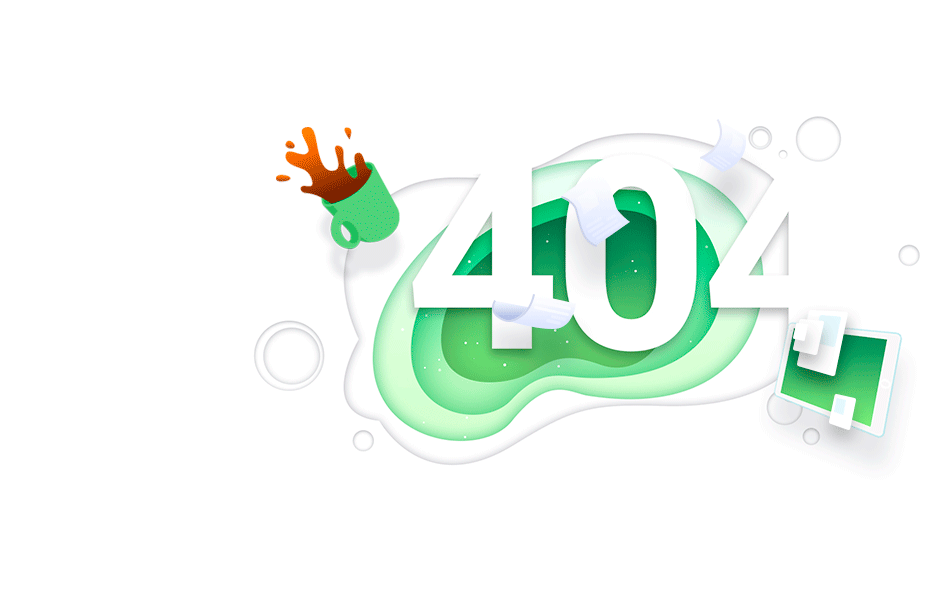
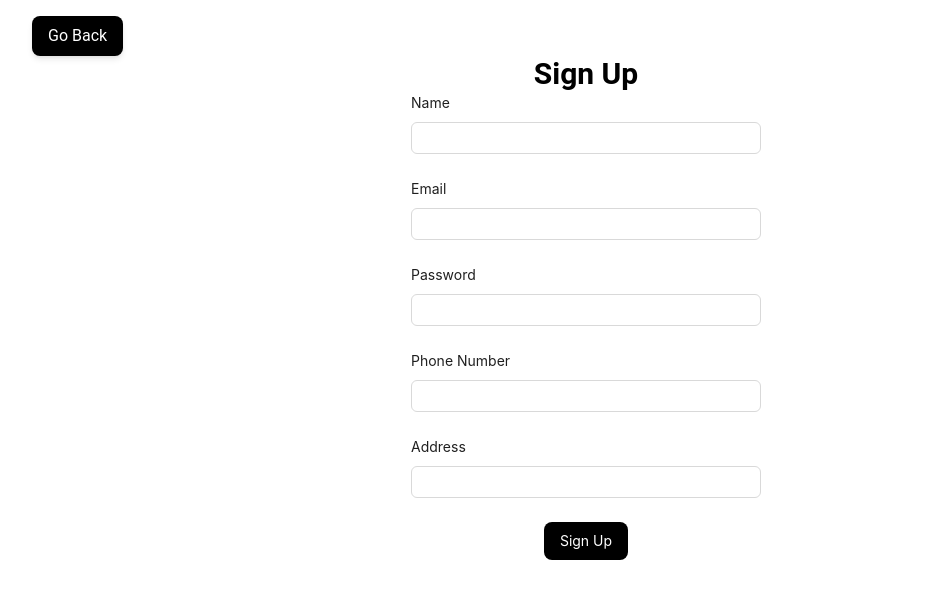
Before and after one commit to habib-153/ShineSlot_Client, a React (Vite) app: page /signUp in a window 1280 px wide. Before the commit this address had no page. Shown: the top 598 px of the page, without its empty margins (54-1005 px from the left). Built offline with nearby package versions, Linux system fonts and the light colour scheme.

Commit message:
feat: Update routes for sign up page and add antd dependency

```diff
--- a/package.json
+++ b/package.json
@@ -14,6 +14,7 @@
     "@material-tailwind/react": "^2.1.9",
     "@reduxjs/toolkit": "^2.2.6",
     "@types/react-redux": "^7.1.33",
+    "antd": "^5.20.2",
     "axios": "^1.7.2",
     "lodash": "^4.17.21",
     "react": "^18.3.1",
--- a/src/App.tsx
+++ b/src/App.tsx
@@ -1,4 +1,3 @@
-import { Toaster } from "sonner";
 import MainLayout from "./components/layouts/MainLayout";
 
 const App = () => {
@@ -6,7 +5,6 @@ const App = () => {
   return (
     <div className="">
       <MainLayout />
-      <Toaster position="top-right" />
     </div>
   );
 };
--- /dev/null
+++ b/src/components/form/CustomForm.tsx
@@ -0,0 +1,41 @@
+/* eslint-disable @typescript-eslint/no-explicit-any */
+import { Form } from "antd";
+import { ReactNode } from "react";
+import { FieldValues, FormProvider, SubmitHandler, useForm } from "react-hook-form";
+
+type TFormConfig = {
+    defaultValues?: Record<string, any>;
+    resolver?: any;
+}
+
+type TFormProps = {
+    onSubmit: SubmitHandler<FieldValues>
+    children: ReactNode
+} & TFormConfig
+
+const CustomForm = ({onSubmit, children, defaultValues, resolver} : TFormProps) => {
+    const formConfig: TFormConfig = {};
+
+  if (defaultValues) {
+    formConfig['defaultValues'] = defaultValues;
+  }
+
+  if (resolver) {
+    formConfig['resolver'] = resolver;
+  }
+
+  const methods = useForm(formConfig);
+
+    const submit: SubmitHandler<FieldValues> = (data) => {
+    onSubmit(data);
+    methods.reset();
+  }
+
+  return (
+    <FormProvider {...methods}>
+      <Form layout='vertical' onFinish={methods.handleSubmit(submit)}>{children}</Form>
+    </FormProvider>
+  );
+};
+
+export default CustomForm;
--- /dev/null
+++ b/src/components/form/CustomInput.tsx
@@ -0,0 +1,27 @@
+import { Form, Input } from "antd";
+import { Controller } from "react-hook-form";
+
+type TInputProps = {
+  type: string;
+  name: string;
+  label?: string;
+  disabled?: boolean;
+};
+
+const CustomInput = ({ type, name, label, disabled }: TInputProps) => {
+  return (
+    <div >
+      <Controller
+        name={name}
+        render={({ field, fieldState: {error} }) => (
+          <Form.Item label={label}>
+            <Input disabled={disabled} {...field} type={type} id={name} />
+            {error && <small style={{ color: "red" }}>{error.message}</small>}
+          </Form.Item>
+        )}
+      />
+    </div>
+  );
+};
+
+export default CustomInput;
--- a/src/components/ui/Home/Footer.tsx
+++ b/src/components/ui/Home/Footer.tsx
@@ -3,7 +3,7 @@ const Footer = () => {
   return (
     <>
       <footer className="bg-[#f2f2f2] p-10 bg-base-200 text-base-content">
-      <div className="max-w-[1200px] mx-auto grid sm:grid-cols-2 gap-12 md:grid-cols-4 items-center text-[#1a1c1cfd]  footer">
+      <div className="container mx-auto grid sm:grid-cols-2 gap-12 md:grid-cols-4 items-center text-[#1a1c1cfd]  footer">
         <aside>
           {/* <img className="my-3 size-16" src={logo} alt="" /> */}
           <p>
--- a/src/components/ui/Home/Header.tsx
+++ b/src/components/ui/Home/Header.tsx
@@ -41,7 +41,7 @@ const Header = () => {
   return (
     <div className="bg-[#1a1c1cfd]">
       <Navbar
-        className="mx-auto max-w-[1200px] bg-transparent border-0 px-0  w-full py-3"
+        className="mx-auto container bg-transparent border-0 px-0  w-full py-3"
         placeholder=""
         onPointerEnterCapture={undefined}
         onPointerLeaveCapture={undefined}
@@ -80,7 +80,7 @@ const Header = () => {
                 textColor="#111111"
               />
             </Link>
-            <Link to="/register">
+            <Link to="/signUp">
               <CustomButton2 text="Sign Up" textColor="#FFFFFF" />
             </Link>
           </div>
@@ -95,7 +95,7 @@ const Header = () => {
                 textColor="#FFFFFF"
               />
             </Link>
-            <Link to="/register">
+            <Link to="/signUp">
               <CustomButton2 text="Sign Up" textColor="#FFFFFF" />
             </Link>
           </div>
--- a/src/components/ui/Home/banner/Banner.tsx
+++ b/src/components/ui/Home/banner/Banner.tsx
@@ -6,7 +6,7 @@ const Banner = () => {
       style={{ backgroundImage: `url(${bg})` }}
       className="md:h-[90vh] h-[30vh] mx-auto bg-no-repeat bg-cover mix-blend-overlay flex items-center bg-blend-overlay bg-black/30"
     >
-      <div className="md:space-y-3 max-w-[1200px] mx-auto text-center w-full text-[#FFFFFF] space-y-2">
+      <div className="md:space-y-3 container mx-auto text-center w-full text-[#FFFFFF] space-y-2">
         <h1 className="md:text-6xl text-xl font-semibold">
         <span className="text-2xl md:text-7xl font-bold">Shine Slot</span>, A Car Wash Service
         </h1>
--- a/src/main.tsx
+++ b/src/main.tsx
@@ -6,12 +6,14 @@ import { persistor, store } from "./redux/store.ts";
 import { RouterProvider } from "react-router-dom";
 import router from "./routes/routes.tsx";
 import { PersistGate } from "redux-persist/integration/react";
+import { Toaster } from "sonner";
 
 ReactDOM.createRoot(document.getElementById("root")!).render(
   <React.StrictMode>
     <Provider store={store}>
       <PersistGate loading={null} persistor={persistor}>
         <RouterProvider router={router}></RouterProvider>
+        <Toaster position="bottom-right" />
       </PersistGate>
     </Provider>
   </React.StrictMode>
--- a/src/pages/Login.tsx
+++ b/src/pages/Login.tsx
@@ -1,10 +1,16 @@
+import { Link } from "react-router-dom";
+import CustomButton2 from "../components/ui/Buttons/CustomButton2";
+import { Toaster } from "sonner";
 
 const Login = () => {
-    return (
-        <div>
-
-        </div>
-    );
+  return (
+    <div className="container mx-auto p-4">
+      <Link to={`/`}>
+        <CustomButton2 text="Go Back" textColor="white" bgColor="black" />
+      </Link>
+      <Toaster position="bottom-right" />
+    </div>
+  );
 };
 
 export default Login;
--- a/src/pages/Register.tsx
+++ b/src/pages/Register.tsx
@@ -1,10 +1,60 @@
+import { Link, useNavigate } from "react-router-dom";
+import CustomButton2 from "../components/ui/Buttons/CustomButton2";
+import CustomForm from "../components/form/CustomForm";
+import CustomInput from "../components/form/CustomInput";
+import { useSignUpMutation } from "../redux/features/auth/authApi";
+import { toast } from "sonner";
 
 const Register = () => {
-    return (
-        <div>
+  const navigate = useNavigate();
+  const [signUp] = useSignUpMutation();
 
-        </div>
-    );
+  const onSubmit = async (data: any) => {
+    console.log(data);
+    const toastId = toast.loading("Signing Up...");
+    const userInfo = {
+      ...data,
+      role: "user",
+    };
+    try {
+      const res = await signUp(userInfo)
+
+      if (res?.error) {
+        toast.error(res?.error?.data?.message, { id: toastId, duration: 2000 });
+      }
+      else{
+        toast.success(res?.data?.message, { id: toastId, duration: 2000 });
+        navigate("/login");
+      }
+    } catch (err) {
+      toast.error("Something went wrong", { id: toastId, duration: 2000 });
+    }
+  };
+  return (
+    <div className="container mx-auto p-4">
+      <Link to={`/`}>
+        <CustomButton2 text="Go Back" textColor="white" bgColor="black" />
+      </Link>
+      <div className="max-w-[350px] mx-auto">
+        <h2 className="text-3xl font-bold text-center">Sign Up</h2>
+        <CustomForm onSubmit={onSubmit}>
+          <CustomInput name="name" type="text" label="Name" />
+          <CustomInput name="email" type="text" label="Email" />
+          <CustomInput name="password" type="text" label="Password" />
+          <CustomInput name="phone" type="text" label="Phone Number" />
+          <CustomInput name="address" type="text" label="Address" />
+          <div className="w-full text-center">
+            <button
+              type="submit"
+              className="bg-black text-white px-4 py-2 rounded-lg hover:shadow-md "
+            >
+              Sign Up
+            </button>
+          </div>
+        </CustomForm>
+      </div>
+    </div>
+  );
 };
 
 export default Register;
--- a/src/routes/routes.tsx
+++ b/src/routes/routes.tsx
@@ -26,7 +26,7 @@ const router = createBrowserRouter([
     element: <Login />
   },
   {
-    path: "/register",
+    path: "/signUp",
     element: <Register />
   },
   {
```
Also changed, not shown: 1 other file (tests, documents, lock files or other folders).
